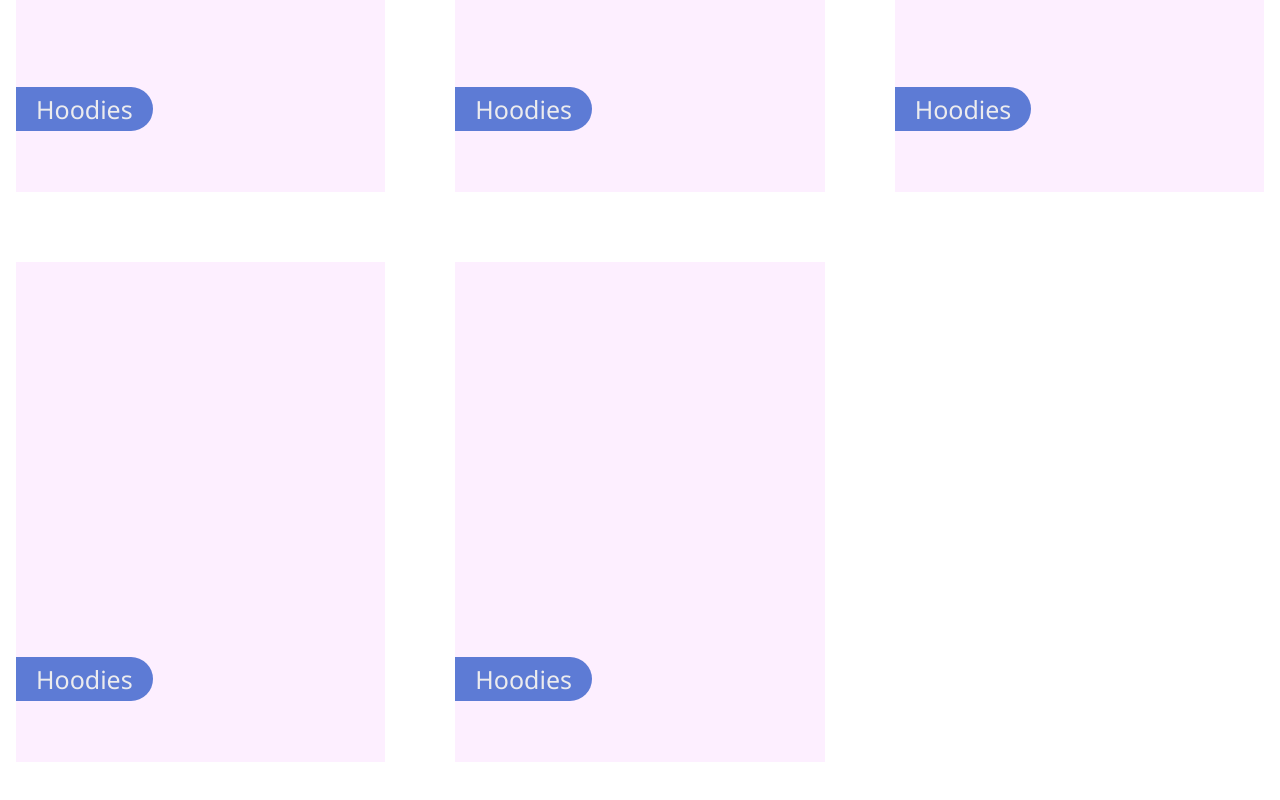
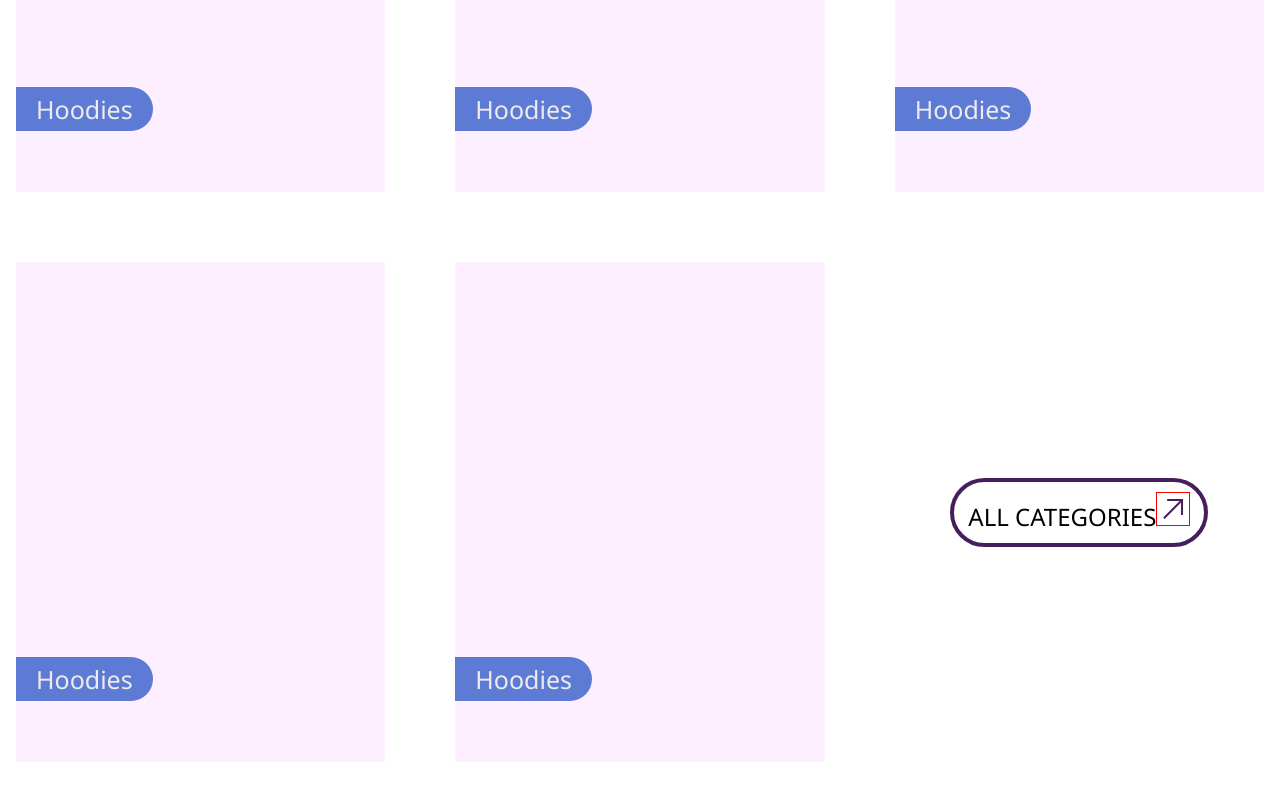
Before and after one commit to DavidGD616/sanimals-store, a React (Create React App) app: page / in a window 1280 px wide. Shown: the part 1404-2204 px from the top of the page. Built offline with nearby package versions, Linux system fonts and the light colour scheme.

Commit message:
Button All Categories Styles

```diff
--- a/package.json
+++ b/package.json
@@ -8,7 +8,8 @@
     "@testing-library/user-event": "^13.5.0",
     "react": "^18.2.0",
     "react-dom": "^18.2.0",
-    "react-scripts": "5.0.1",
+    "react-router-dom": "^6.21.3",
+    "react-scripts": "^5.0.1",
     "sass": "^1.66.1",
     "web-vitals": "^2.1.4"
   },
--- a/src/containers/Collections.js
+++ b/src/containers/Collections.js
@@ -1,6 +1,6 @@
 import { CollectionsGridContainer } from "../components/CollectionsGridContainer";
 import { CollectionsContainer } from "../components/CollectionsContainer";
-// import { CollectionTag } from "../components/CollectionsTag";
+import ArrowUp from '../svg/carbon_arrow-up-right.svg';
 
 function Collections () {
     return (
@@ -12,6 +12,12 @@ function Collections () {
                 <CollectionsContainer />
                 <CollectionsContainer />
                 <CollectionsContainer />
+                <div className="collections__ButtonCategories">
+                    <span>
+                        ALL CATEGORIES
+                        <img src={ArrowUp}/>
+                    </span>
+                </div>
             </CollectionsGridContainer>
         </section>
     )
--- a/src/styles/Collections.scss
+++ b/src/styles/Collections.scss
@@ -27,6 +27,24 @@
             position: relative;
             left: 0;
             top: 80%;
+        }
+    }
+    &__ButtonCategories {
+        display: flex;
+        justify-content: center;
+        align-items: center;
+        & span {
+            border: 4px solid $darkBlue;
+            border-radius: 48px;
+            padding: 10px 14px;
+            font-size: 24px;
+            font-weight: 500;
+            & img {
+                border: 1px solid red;
+                height: auto;
+                flex-shrink: 0;
+                margin: 0;
+            }
         }
     }
 }
```
Also changed, not shown: src/svg/carbon_arrow-up-right.svg (added), 1 other file (tests, documents, lock files or other folders).
